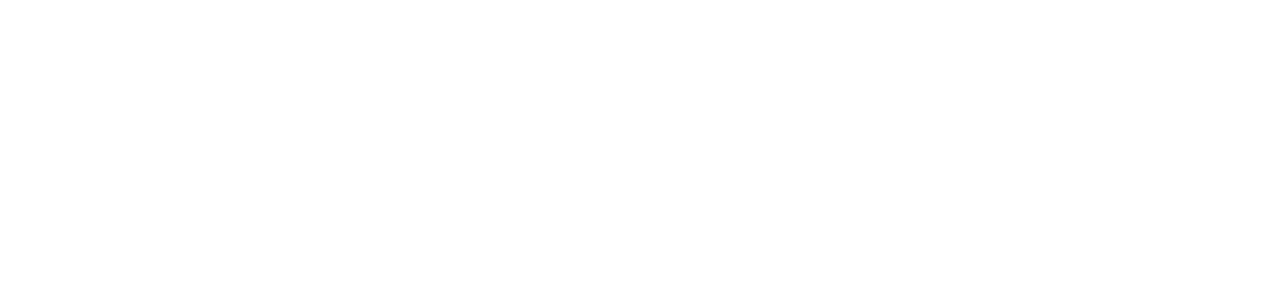
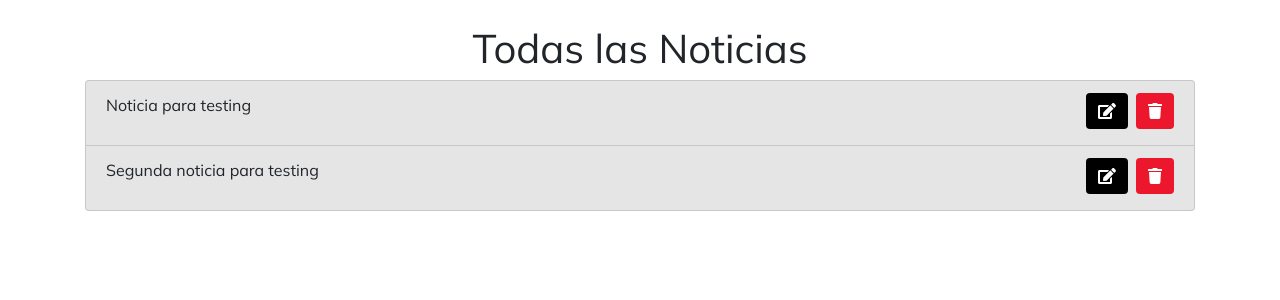
Before and after one commit to delfimassa/20-rollingnewsfrontend, a React (Create React App) app: page /noticias in a window 1280 px wide. Shown: the top 300 px of the page. Built offline with nearby package versions, Linux system fonts and the light colour scheme; data requests are answered from the project's data file.

Commit message:
lista categorias y lista todas las noticias hechos

```diff
--- a/db.json
+++ b/db.json
@@ -40,17 +40,28 @@
       "nombreCategoria": "Fotografia"
     }
   ],
-    "noticias":[
+  "noticias": [
     {
-            "id":1,
-            "noticiaTitulo":"Noticia para testing",
-            "noticiaDescripcionBreve":"Esta es una noticia realizada para testear los componentes",
-            "noticiaDescripcionFull":"Esta es una noticia realizada para testear los componentes",
-            "noticiaImg":"https://cadenaser05.epimg.net/ser/imagenes/2020/04/17/internacional/1587104508_702379_1587106943_noticia_normal_recorte1.jpg",
-            "noticiaCategoria":"Actualidad",
-            "noticiaAutor":"Maximiliano Diaz",
-            "noticiaFecha":"2020-09-13",
-            "noticiaPublicada":true
+      "id": 1,
+      "noticiaTitulo": "Noticia para testing",
+      "noticiaDescripcionBreve": "Esta es una noticia realizada para testear los componentes",
+      "noticiaDescripcionFull": "Esta es una noticia realizada para testear los componentes",
+      "noticiaImg": "https://cadenaser05.epimg.net/ser/imagenes/2020/04/17/internacional/1587104508_702379_1587106943_noticia_normal_recorte1.jpg",
+      "noticiaCategoria": "Actualidad",
+      "noticiaAutor": "Maximiliano Diaz",
+      "noticiaFecha": "2020-09-13",
+      "noticiaPublicada": true
+    },
+    {
+      "id": 2,
+      "noticiaTitulo": "Segunda noticia para testing",
+      "noticiaDescripcionBreve": "Esta es una noticia realizada para testear los componentes",
+      "noticiaDescripcionFull": "Esta es una noticia realizada para testear los componentes",
+      "noticiaImg": "https://cadenaser05.epimg.net/ser/imagenes/2020/04/17/internacional/1587104508_702379_1587106943_noticia_normal_recorte1.jpg",
+      "noticiaCategoria": "Actualidad",
+      "noticiaAutor": "Maximiliano Diaz",
+      "noticiaFecha": "2020-09-13",
+      "noticiaPublicada": true
     }
   ]
 }
--- a/src/App.js
+++ b/src/App.js
@@ -16,13 +16,13 @@
 import PaginaError from "./Components/Error404/PaginaError";
 import ModalLogin from "./Components/Common/ModalLogin";
 import ModalSubscribirse from "./Components/Common/ModalSubscribirse";
-import Categorias from "./Components/CategoriaDinamica/Categorias"
+import Categorias from "./Components/CategoriaDinamica/Categorias";
 import Swal from "sweetalert2";
 
 function App() {
   const [recargarTodo, setRecargarTodo] = useState(true);
-  const [categorias, setCategorias] = useState({});
-  const [noticias, setNoticias] = useState({});
+  const [categorias, setCategorias] = useState([]);
+  const [noticias, setNoticias] = useState([]);
   const [adminUser, setAdminUser] = useState(false);
 
   useEffect(() => {
@@ -39,7 +39,7 @@
       console.log(consulta);
       const respuesta = await consulta.json();
       console.log(respuesta);
-      if ((await consulta.status) !== 200) {
+      if (consulta.status !== 200) {
         Swal.fire({
           icon: "error",
           title: "Oops...",
@@ -57,7 +57,7 @@
       console.log(consulta);
       const respuesta = await consulta.json();
       console.log(respuesta);
-      if ((await consulta.status) !== 200) {
+      if (consulta.status !== 200) {
         Swal.fire({
           icon: "error",
           title: "Oops...",
@@ -99,11 +99,17 @@
         <Route exact path="/admin">
           <Admin></Admin>
         </Route>
-        <Route exact path="/admin/noticias">
-          <Noticias></Noticias>
+        <Route exact path="/noticias">
+          <Noticias
+            noticias={noticias}
+            setRecargarTodo={setRecargarTodo}
+          ></Noticias>
         </Route>
-        <Route exact path="/admin/categorias">
-          <Categorias></Categorias>
+        <Route exact path="/categorias">
+          <Categorias
+            categorias={categorias}
+            setRecargarTodo={setRecargarTodo}
+          ></Categorias>
         </Route>
         <Route exact path="*">
           <PaginaError></PaginaError>
--- a/src/Components/Admin/admin.css
+++ b/src/Components/Admin/admin.css
@@ -1,3 +1,9 @@
-.btn-custom{
-    background-color: 000000;
-}
+.btn-flat {
+    background-color: black;
+    color: white;
+  }
+
+  .btn-flatb {
+    background-color:#EC172D;
+    color: white;
+  }
--- /dev/null
+++ b/src/Components/CategoriaDinamica/Categoria.js
@@ -0,0 +1,85 @@
+import React from "react";
+import ListGroup from "react-bootstrap/ListGroup";
+import { Button } from "react-bootstrap";
+import Swal from "sweetalert2";
+import { Link } from "react-router-dom";
+import { FontAwesomeIcon } from "@fortawesome/react-fontawesome";
+import { faTrash, faEdit } from "@fortawesome/free-solid-svg-icons";
+
+const Categoria = (props) => {
+  const eliminarCategoria = (id) => {
+    console.log(id);
+
+    Swal.fire({
+      title: "¿Estas seguro de eliminar esta categoría?",
+      text: "No puedes recuperar una categoría eliminada",
+      icon: "warning",
+      showCancelButton: true,
+      confirmButtonColor: "#3085d6",
+      cancelButtonColor: "#d33",
+      confirmButtonText: "Si, eliminar",
+      cancelButtonText: "Cancelar",
+    }).then(async (result) => {
+      if (result.value) {
+        //aqui tengo que eliminar el producto
+        try {
+          const resultado = await fetch(
+            `http://localhost:4000/categorias/${id}`,
+            {
+              method: "DELETE",
+              headers: {
+                "Content-Type": "application/json",
+              },
+            }
+          );
+          console.log(resultado);
+
+          if (resultado.status === 200) {
+            props.setRecargarTodo(true);
+            Swal.fire(
+              "Categoría eliminada",
+              "Su categoría fue eliminada correctamente",
+              "success"
+            );
+          } else {
+            Swal.fire({
+              icon: "error",
+              title: "Oops...",
+              text: "Ocurrio un error, intentelo nuevamente",
+            });
+          }
+        } catch (error) {
+          console.log(error);
+          Swal.fire({
+            icon: "error",
+            title: "Oops...",
+            text: "Ocurrio un error, intentelo nuevamente",
+          });
+        }
+      }
+    });
+  };
+  return (
+    <ListGroup.Item className="d-flex justify-content-between fondoLi">
+      <p>{props.categoria.nombreCategoria}</p>
+      <div>
+        <Link
+          className="btn btn-success mr-2 botonEditar"
+          to={`/admin/editarnoticia/:idNoticia${props.categoria.id}`}
+        >
+          <FontAwesomeIcon icon={faEdit}></FontAwesomeIcon>
+        </Link>
+        <Button
+          className="botonEliminar"
+          variant="danger"
+          type="button"
+          onClick={() => eliminarCategoria(props.categoria.id)}
+        >
+          <FontAwesomeIcon icon={faTrash}></FontAwesomeIcon>
+        </Button>
+      </div>
+    </ListGroup.Item>
+  );
+};
+
+export default Categoria;
--- a/src/Components/CategoriaDinamica/Categorias.js
+++ b/src/Components/CategoriaDinamica/Categorias.js
@@ -0,0 +1,19 @@
+import React from "react";
+import ListGroup from "react-bootstrap/ListGroup";
+import Categoria from "./Categoria";
+
+const Categorias = (props) => {
+    console.log(props.categorias);
+  return (
+    <section className="container my-4">
+      <h1 className="text-center">Todas las Categorias</h1>
+      <ListGroup>
+        {props.categorias.map((itemCategoria) => (
+          <Categoria key={itemCategoria.id} categoria={itemCategoria} setRecargarTodo={props.setRecargarTodo}></Categoria>
+        ))}
+      </ListGroup>
+    </section>
+  );
+};
+
+export default Categorias;
--- /dev/null
+++ b/src/Components/Noticias/Noticia.js
@@ -0,0 +1,85 @@
+import React from "react";
+import ListGroup from "react-bootstrap/ListGroup";
+import { Button } from "react-bootstrap";
+import Swal from "sweetalert2";
+import { Link } from "react-router-dom";
+import { FontAwesomeIcon } from "@fortawesome/react-fontawesome";
+import { faTrash, faEdit } from "@fortawesome/free-solid-svg-icons";
+
+const Noticia = (props) => {
+  const eliminarNoticia = (id) => {
+    console.log(id);
+
+    Swal.fire({
+      title: "¿Estas seguro de eliminar esta noticia?",
+      text: "No puedes recuperar una noticia eliminada",
+      icon: "warning",
+      showCancelButton: true,
+      confirmButtonColor: "#3085d6",
+      cancelButtonColor: "#d33",
+      confirmButtonText: "Si, eliminar",
+      cancelButtonText: "Cancelar",
+    }).then(async (result) => {
+      if (result.value) {
+        //aqui tengo que eliminar el producto
+        try {
+          const resultado = await fetch(
+            `http://localhost:4000/noticias/${id}`,
+            {
+              method: "DELETE",
+              headers: {
+                "Content-Type": "application/json",
+              },
+            }
+          );
+          console.log(resultado);
+
+          if (resultado.status === 200) {
+            props.setRecargarTodo(true);
+            Swal.fire(
+              "Noticia eliminada",
+              "Su noticia fue eliminada correctamente",
+              "success"
+            );
+          } else {
+            Swal.fire({
+              icon: "error",
+              title: "Oops...",
+              text: "Ocurrio un error, intentelo nuevamente",
+            });
+          }
+        } catch (error) {
+          console.log(error);
+          Swal.fire({
+            icon: "error",
+            title: "Oops...",
+            text: "Ocurrio un error, intentelo nuevamente",
+          });
+        }
+      }
+    });
+  };
+  return (
+    <ListGroup.Item className="d-flex justify-content-between fondoLi">
+      <p>{props.noticia.noticiaTitulo}</p>
+      <div>
+        <Link
+          className="btn btn-success mr-2 botonEditar"
+          to={`/admin/editarnoticia/:idNoticia${props.noticia.id}`}
+        >
+          <FontAwesomeIcon icon={faEdit}></FontAwesomeIcon>
+        </Link>
+        <Button
+          className="botonEliminar"
+          variant="danger"
+          type="button"
+          onClick={() => eliminarNoticia(props.noticia.id)}
+        >
+          <FontAwesomeIcon icon={faTrash}></FontAwesomeIcon>
+        </Button>
+      </div>
+    </ListGroup.Item>
+  );
+};
+
+export default Noticia;
--- a/src/Components/Noticias/Noticias.js
+++ b/src/Components/Noticias/Noticias.js
@@ -1,86 +1,19 @@
-import React from 'react';
+import React from "react";
 import ListGroup from "react-bootstrap/ListGroup";
-import { Button } from "react-bootstrap";
-import Swal from "sweetalert2";
-import { Link } from "react-router-dom";
-import { FontAwesomeIcon } from '@fortawesome/react-fontawesome'
-import { faTrash, faEdit } from '@fortawesome/free-solid-svg-icons'
+import Noticia from "./Noticia";
 
 const Noticias = (props) => {
-    const eliminarNoticia = (id) => {
-        console.log(id);
-
-        Swal.fire({
-          title: "¿Estas seguro de eliminar esta noticia?",
-          text: "No puedes recuperar una noticia eliminada",
-          icon: "warning",
-          showCancelButton: true,
-          confirmButtonColor: "#3085d6",
-          cancelButtonColor: "#d33",
-          confirmButtonText: "Si, eliminar",
-          cancelButtonText: "Cancelar",
-        }).then(async (result) => {
-          if (result.value) {
-            //aqui tengo que eliminar el producto
-            try {
-              const resultado = await fetch(
-                `http://localhost:4000/cafeteria/${id}`,
-                {
-                  method: "DELETE",
-                  headers: {
-                    "Content-Type": "application/json",
-                  },
-                }
-              );
-              console.log(resultado);
-
-              if (resultado.status === 200) {
-                props.setRecargarNoticias(true);
-                Swal.fire(
-                  "Noticia eliminada",
-                  "Su noticia fue eliminada correctamente",
-                  "success"
-                );
-              } else {
-                Swal.fire({
-                  icon: "error",
-                  title: "Oops...",
-                  text: "Ocurrio un error, intentelo nuevamente",
-                });
-              }
-            } catch (error) {
-              console.log(error);
-              Swal.fire({
-                icon: "error",
-                title: "Oops...",
-                text: "Ocurrio un error, intentelo nuevamente",
-              });
-            }
-          }
-        });
-      };
-    return (
-        <ListGroup.Item className="d-flex justify-content-between">
-      <p>
-        {props.noticia.nombreNoticia}{" "}
-      </p>
-      <div>
-        <Link
-          className="btn btn-success mr-2"
-          to={`/admin/editarnoticia/:idNoticia${props.Noticia.id}`}
-        >
-         <FontAwesomeIcon icon={faEdit}></FontAwesomeIcon>
-        </Link>
-        <Button
-          variant="danger"
-          type="button"
-          onClick={() => eliminarNoticia(props.noticia.id)}
-        >
-          <FontAwesomeIcon icon={faTrash}></FontAwesomeIcon>
-        </Button>
-      </div>
-    </ListGroup.Item>
-    );
+    console.log(props.noticias);
+  return (
+    <section className="container my-4">
+      <h1 className="text-center ">Todas las Noticias</h1>
+      <ListGroup>
+        {props.noticias.map((itemNoticia) => (
+          <Noticia key={itemNoticia.id} noticia={itemNoticia} setRecargarTodo={props.setRecargarTodo}></Noticia>
+        ))}
+      </ListGroup>
+    </section>
+  );
 };
 
 export default Noticias;
--- a/src/Components/Noticias/agregarnoticia.css
+++ b/src/Components/Noticias/agregarnoticia.css
@@ -1,3 +1,16 @@
 .formContainer{
     background-color: #ec172c07;
 }
+.botonEditar{
+    background-color: black;
+    color: white;
+    border: none;
+}
+.botonEliminar{
+    background-color:#EC172D;
+    color: white;
+    border: none;
+}
+.fondoLi{
+    background-color: #E5E5E5;
+}
```
Also changed, not shown: src/Components/Admin/Admin.js (+17 -7 lines). Lines whose indentation alone changed are shown as unchanged.
